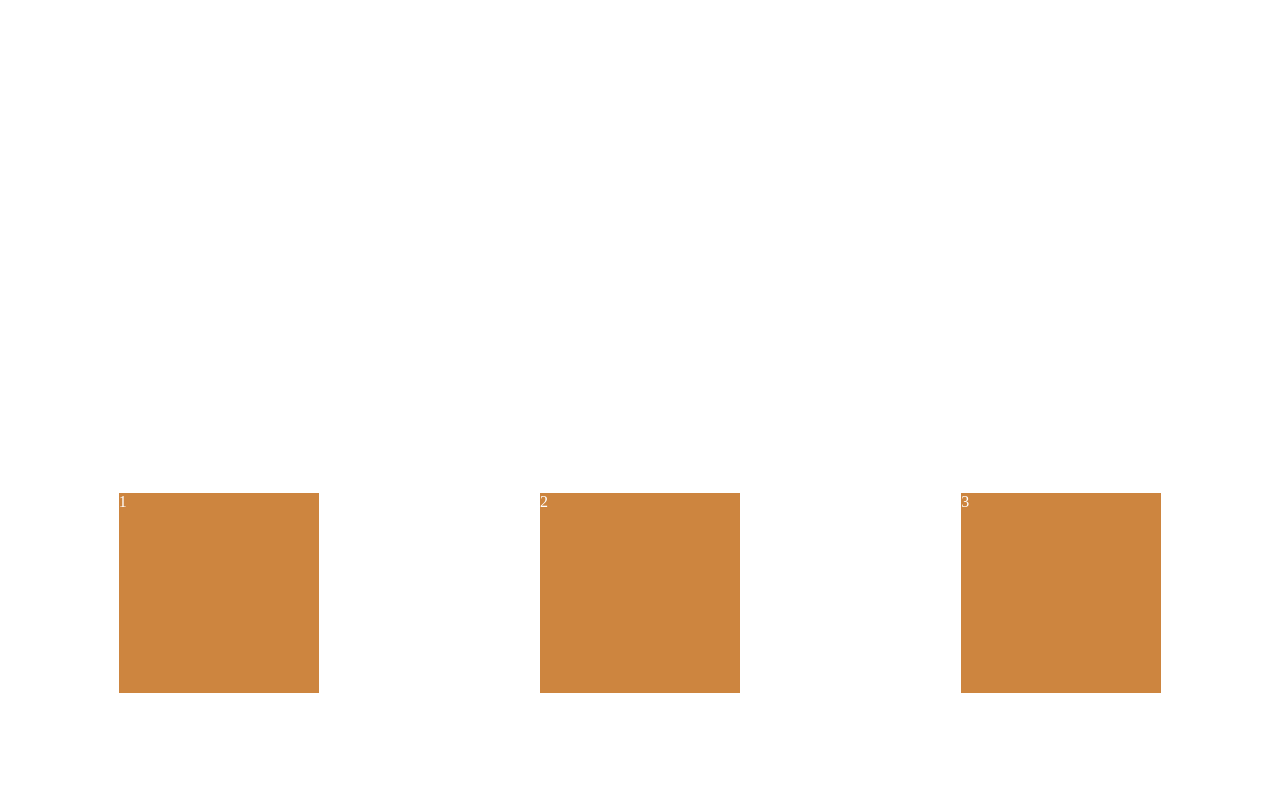
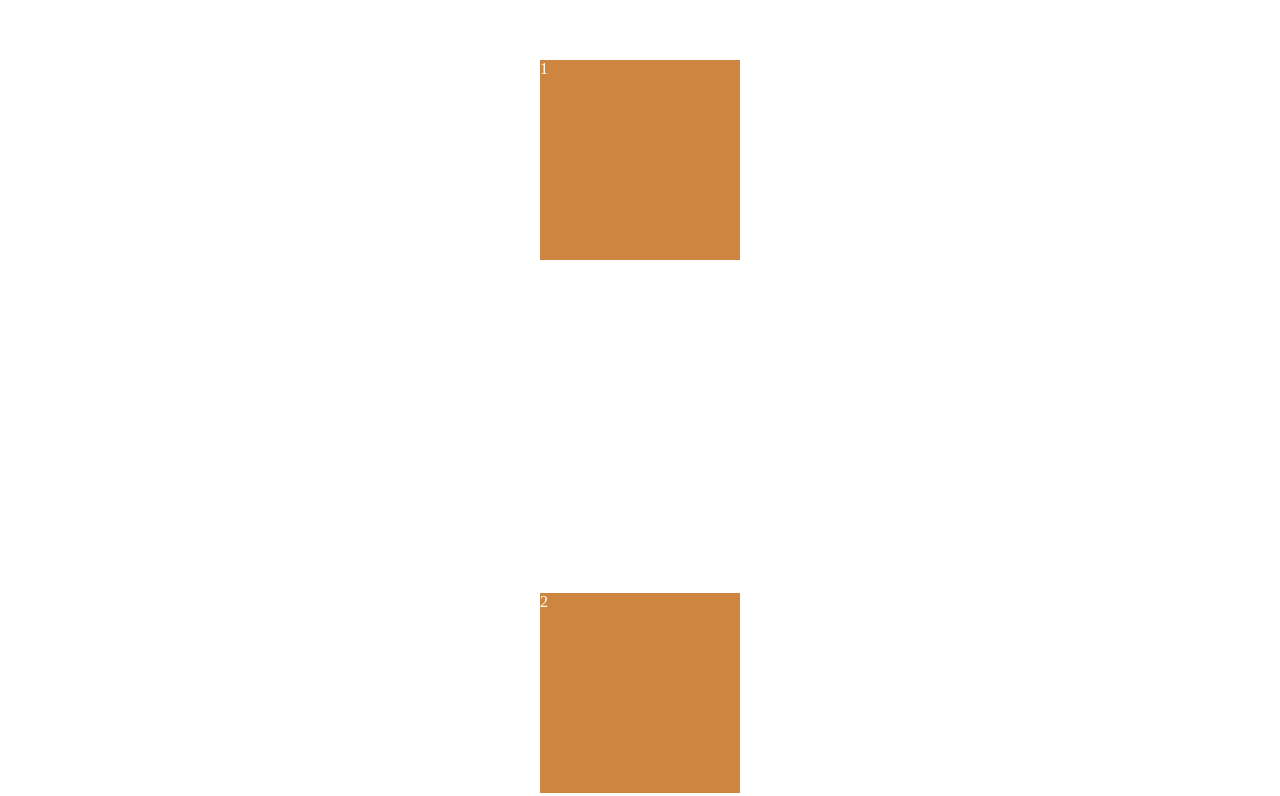
Before and after one commit to seonjoo2030/CSS-Layout, a plain HTML site: page index.html in a window 1280 px wide. Shown: the part 115-911 px from the top of the page. Before the commit the page ends 816 px from the top, so only its background shows below. Drawn offline with Linux system fonts and the light colour scheme.

Commit message:
flex-direction의 row, column 속성

```diff
--- a/style.css
+++ b/style.css
@@ -1,8 +1,10 @@
 .wrapper {
     display: flex;
+    flex-direction: column;
     justify-content: space-around;
-    align-items: flex-end;
-    height: 100vh;
+    align-items: center;
+    /*flex-direction 에 따라 방향을 설정하고 싶을 때, 높이를 반드시 설정해 주어야 한다.*/
+    height: 200vh;
 }
 
 .box {
```
